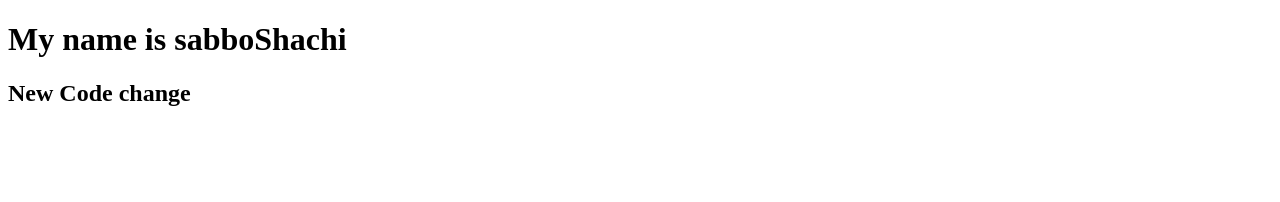
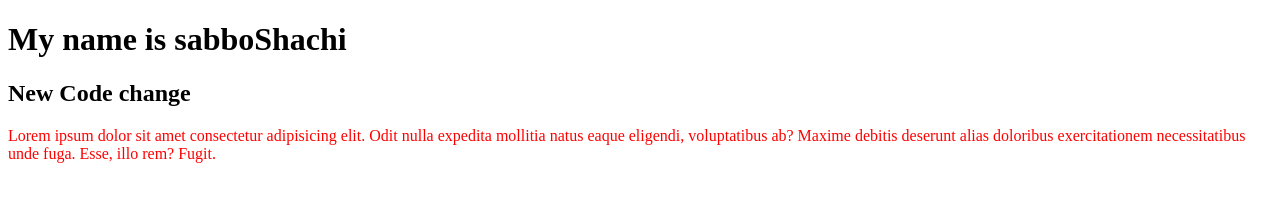
Before and after one commit to sabboshachi546/demo1, a plain HTML site: page index.html in a window 1280 px wide. Drawn offline with Linux system fonts and the light colour scheme.

Commit message:
Style added

```diff
--- a/index.html
+++ b/index.html
@@ -5,9 +5,11 @@
     <meta http-equiv="X-UA-Compatible" content="IE=edge">
     <meta name="viewport" content="width=device-width, initial-scale=1.0">
     <title>Document</title>
+    <link rel="stylesheet" href="style.css">
 </head>
 <body>
     <h1>My name is sabboShachi</h1>
     <h2>New Code change</h2>
+    <p>Lorem ipsum dolor sit amet consectetur adipisicing elit. Odit nulla expedita mollitia natus eaque eligendi, voluptatibus ab? Maxime debitis deserunt alias doloribus exercitationem necessitatibus unde fuga. Esse, illo rem? Fugit.</p>
 </body>
 </html>
--- /dev/null
+++ b/style.css
@@ -0,0 +1,3 @@
+p{
+    color: red;
+}
```
